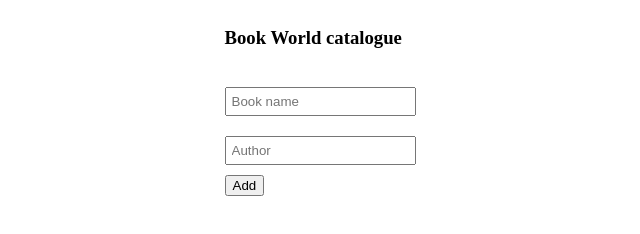
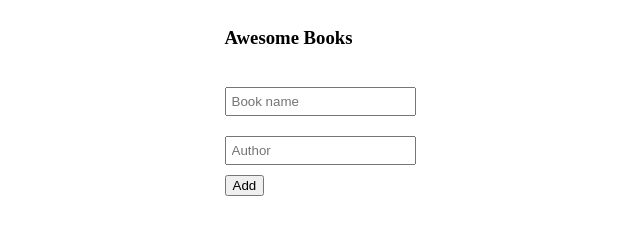
Before and after one commit to Katended/awesome-books, a website: page index.html in a window 1280 px wide. Shown: the full height of the page, 320-960 px from the left. Drawn offline with Linux system fonts and the light colour scheme.

Commit message:
Fix linter error

```diff
--- a/index.html
+++ b/index.html
@@ -11,10 +11,9 @@
     <header></header>
     <main>
         <section class="main-container">
-            <h3>Book World catalogue</h3>
+            <h3>Awesome Books</h3>
            <div class="contain">
            </div>
-
 
                 <input class='book' type="text" name="books" placeholder="Book name"><br/>
                 <input class='author' type="text" name="authors" placeholder="Author"><br/>
```
